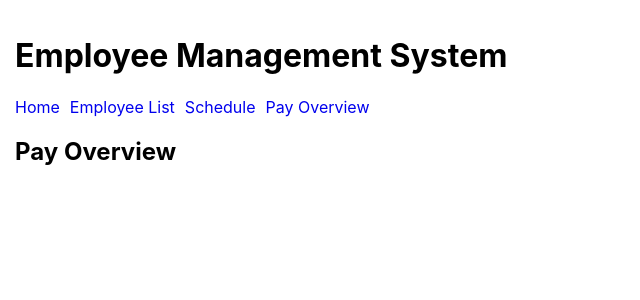
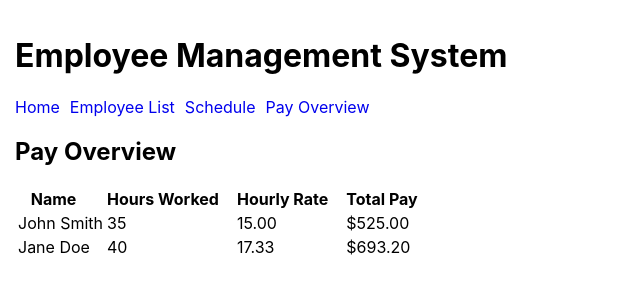
Before and after one commit to arnavgoel215/Employee-System, a React (Create React App) app: page /pay in a window 1280 px wide. Shown: the top 300 px of the page, without its empty margins (0-640 px from the left). Built offline with nearby package versions, Linux system fonts and the light colour scheme.

Commit message:
Added sample data to pay overview

```diff
--- /dev/null
+++ b/src/components/Pay.js
@@ -0,0 +1,34 @@
+const Pay = () => {
+    const johnHours = 35
+    const janeHours = 40
+    const johnRate = 15.00
+    const janeRate = 17.33
+    const johnPay = johnHours * johnRate
+    const janePay = janeHours * janeRate
+    return (
+        <table id="pay">
+            <thead>
+                <tr>
+                    <th>Name</th>
+                    <th>Hours Worked</th>
+                    <th>Hourly Rate</th>
+                    <th>Total Pay</th>
+                </tr>
+                <tr>
+                    <td>John Smith</td>
+                    <td>{johnHours}</td>
+                    <td>{johnRate.toFixed(2)}</td>
+                    <td>{`$${johnPay.toFixed(2)}`}</td>
+                </tr>
+                <tr>
+                    <td>Jane Doe</td>
+                    <td>{janeHours}</td>
+                    <td>{janeRate.toFixed(2)}</td>
+                    <td>{`$${janePay.toFixed(2)}`}</td>
+                </tr>
+            </thead>
+        </table>
+     );
+}
+
+export default Pay;
--- a/src/pages/PayOverview.js
+++ b/src/pages/PayOverview.js
@@ -1,7 +1,10 @@
+import Pay from "../components/Pay";
+
 const PayOverview = () => {
     return (
         <>
             <h2>Pay Overview</h2>
+            <Pay />
         </>
      );
 }
```
